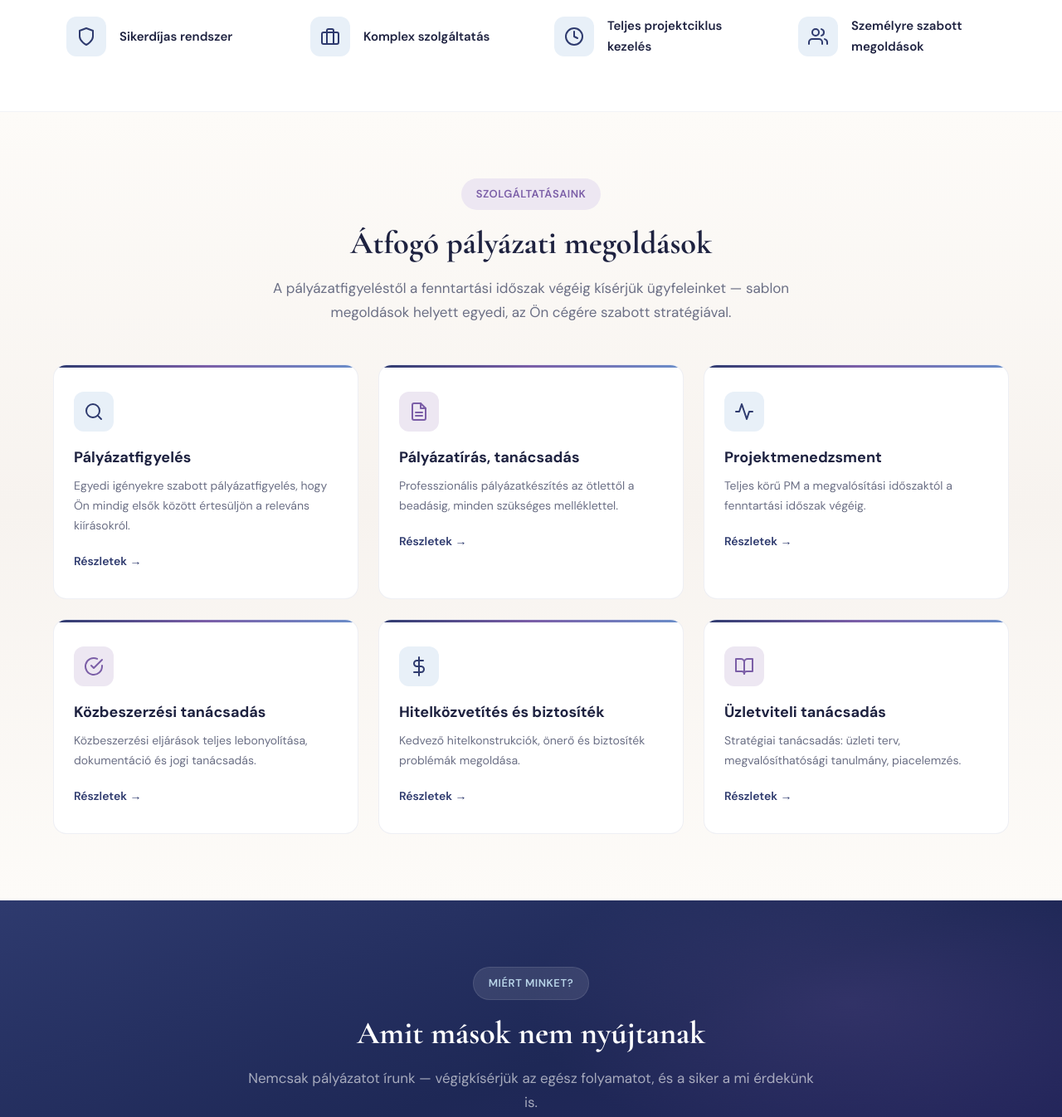
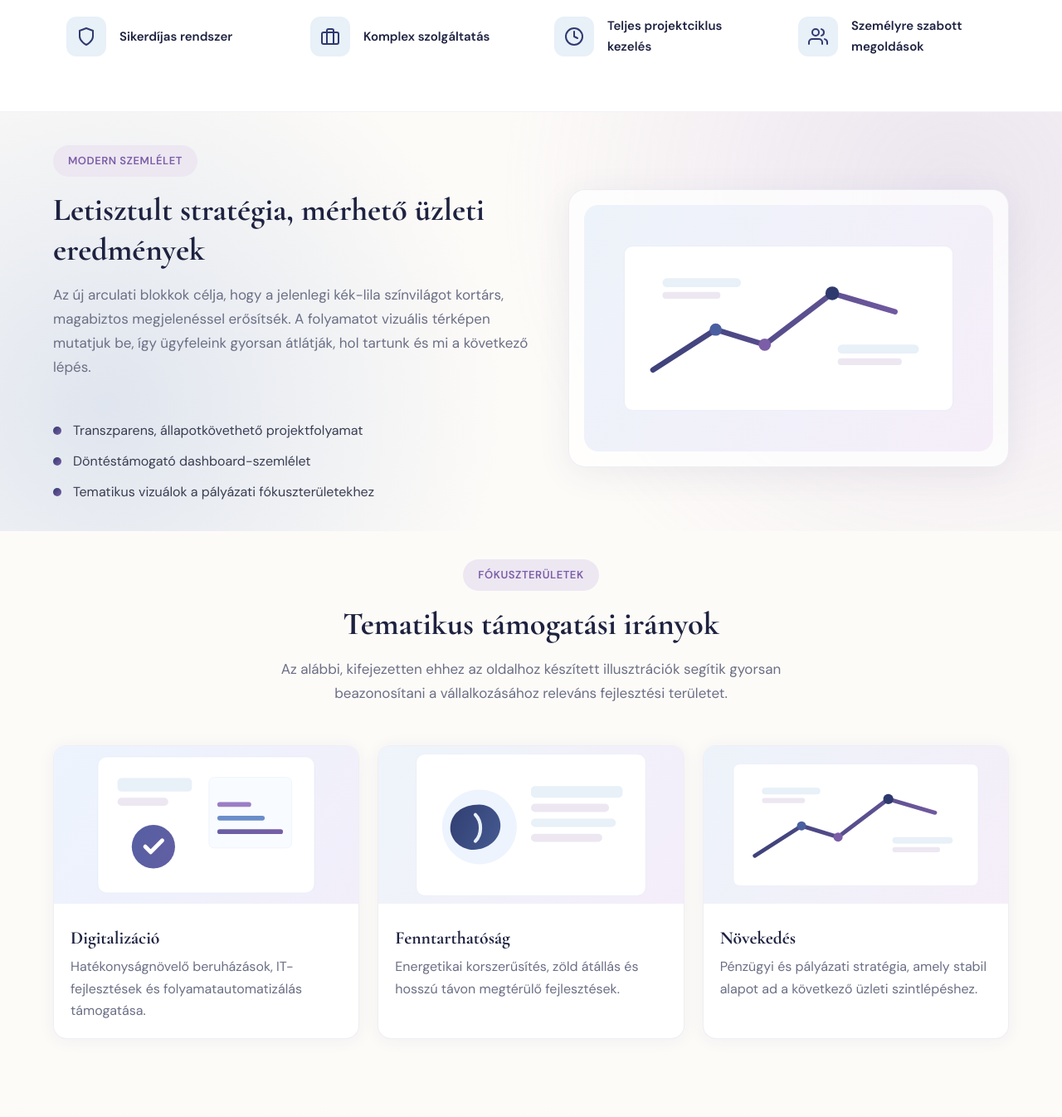
Before and after one commit to zalan002/Kreativo, a plain HTML site: page index.html in a window 1280 px wide. Shown: the part 987-2333 px from the top of the page at 83% size. Drawn offline with nearby package versions, Linux system fonts and the light colour scheme.

Commit message:
Redesign homepage with modern visual sections and thematic illustrations

```diff
--- a/index.html
+++ b/index.html
@@ -125,6 +125,60 @@ src="https://www.facebook.com/tr?id=3511173002462631&ev=PageView&noscript=1"
         </div>
         <span>Személyre szabott megoldások</span>
       </div>
+    </div>
+  </div>
+</section>
+
+
+<!-- 1.2/B MODERN VIZUÁL BLOKK -->
+<section class="modern-showcase">
+  <div class="container modern-showcase-grid">
+    <div class="modern-showcase-content">
+      <div class="section-label">Modern szemlélet</div>
+      <h2 class="section-title">Letisztult stratégia, mérhető üzleti eredmények</h2>
+      <p class="section-subtitle">Az új arculati blokkok célja, hogy a jelenlegi kék-lila színvilágot kortárs, magabiztos megjelenéssel erősítsék. A folyamatot vizuális térképen mutatjuk be, így ügyfeleink gyorsan átlátják, hol tartunk és mi a következő lépés.</p>
+      <ul class="showcase-list">
+        <li>Transzparens, állapotkövethető projektfolyamat</li>
+        <li>Döntéstámogató dashboard-szemlélet</li>
+        <li>Tematikus vizuálok a pályázati fókuszterületekhez</li>
+      </ul>
+    </div>
+    <div class="modern-showcase-visual">
+      <img src="img/illustration-growth.svg" alt="Modern pályázati stratégia vizuális ábrázolása">
+    </div>
+  </div>
+</section>
+
+<!-- 1.2/C TEMATIKUS KÉPES KÁRTYÁK -->
+<section class="visual-pillars">
+  <div class="container text-center">
+    <div class="section-label">Fókuszterületek</div>
+    <h2 class="section-title">Tematikus támogatási irányok</h2>
+    <p class="section-subtitle">Az alábbi, kifejezetten ehhez az oldalhoz készített illusztrációk segítik gyorsan beazonosítani a vállalkozásához releváns fejlesztési területet.</p>
+  </div>
+  <div class="container">
+    <div class="visual-pillars-grid">
+      <article class="visual-card">
+        <img src="img/illustration-digitalization.svg" alt="Digitalizáció és adatvezérelt működés illusztráció">
+        <div class="visual-card-content">
+          <h3>Digitalizáció</h3>
+          <p>Hatékonyságnövelő beruházások, IT-fejlesztések és folyamatautomatizálás támogatása.</p>
+        </div>
+      </article>
+      <article class="visual-card">
+        <img src="img/illustration-sustainability.svg" alt="Fenntarthatósági és energetikai fejlesztések illusztráció">
+        <div class="visual-card-content">
+          <h3>Fenntarthatóság</h3>
+          <p>Energetikai korszerűsítés, zöld átállás és hosszú távon megtérülő fejlesztések.</p>
+        </div>
+      </article>
+      <article class="visual-card">
+        <img src="img/illustration-growth.svg" alt="Növekedési és forrástervezési stratégia illusztráció">
+        <div class="visual-card-content">
+          <h3>Növekedés</h3>
+          <p>Pénzügyi és pályázati stratégia, amely stabil alapot ad a következő üzleti szintlépéshez.</p>
+        </div>
+      </article>
     </div>
   </div>
 </section>
--- a/styles.css
+++ b/styles.css
@@ -1462,6 +1462,100 @@ a.nav-cta-btn:hover {
   box-shadow: 0 8px 30px rgba(0, 0, 0, 0.2);
 }
 
+
+
+/* ── MODERN SHOWCASE ── */
+.modern-showcase {
+  padding: 40px 0 24px;
+  background: radial-gradient(circle at 90% 20%, rgba(155, 126, 197, 0.18), transparent 45%),
+              radial-gradient(circle at 10% 70%, rgba(106, 142, 201, 0.2), transparent 40%);
+}
+
+.modern-showcase-grid {
+  display: grid;
+  grid-template-columns: 1.1fr 1fr;
+  gap: 36px;
+  align-items: center;
+}
+
+.showcase-list li {
+  margin-bottom: 10px;
+  color: var(--text-body);
+  position: relative;
+  padding-left: 24px;
+}
+
+.showcase-list li::before {
+  content: '';
+  width: 10px;
+  height: 10px;
+  border-radius: 50%;
+  background: var(--gradient-primary);
+  position: absolute;
+  left: 0;
+  top: 9px;
+}
+
+.modern-showcase-visual {
+  background: rgba(255, 255, 255, 0.75);
+  border: 1px solid rgba(46, 58, 110, 0.08);
+  border-radius: var(--radius-xl);
+  box-shadow: var(--shadow-card);
+  padding: 18px;
+}
+
+.modern-showcase-visual img {
+  width: 100%;
+  display: block;
+  border-radius: calc(var(--radius-xl) - 6px);
+}
+
+/* ── VISUAL PILLARS ── */
+.visual-pillars {
+  padding: 34px 0 80px;
+}
+
+.visual-pillars-grid {
+  display: grid;
+  grid-template-columns: repeat(3, minmax(0, 1fr));
+  gap: 22px;
+}
+
+.visual-card {
+  background: #fff;
+  border-radius: var(--radius-lg);
+  overflow: hidden;
+  border: 1px solid rgba(46, 58, 110, 0.08);
+  box-shadow: var(--shadow-soft);
+  transition: transform 0.25s ease, box-shadow 0.25s ease;
+}
+
+.visual-card:hover {
+  transform: translateY(-4px);
+  box-shadow: var(--shadow-card);
+}
+
+.visual-card img {
+  width: 100%;
+  height: 190px;
+  object-fit: cover;
+  background: linear-gradient(135deg, #eef3fb, #f4eef8);
+}
+
+.visual-card-content {
+  padding: 20px;
+}
+
+.visual-card-content h3 {
+  margin-bottom: 8px;
+  font-size: 1.35rem;
+}
+
+.visual-card-content p {
+  color: var(--text-muted);
+  line-height: 1.65;
+}
+
 /* ── RESPONSIVE ── */
 @media (max-width: 992px) {
   .footer-grid { grid-template-columns: 1fr 1fr; gap: 40px; }
@@ -1482,6 +1576,8 @@ a.nav-cta-btn:hover {
   .proof-grid { grid-template-columns: repeat(2, 1fr); }
   .industry-grid { grid-template-columns: repeat(2, 1fr); }
   .trust-grid { grid-template-columns: repeat(2, 1fr); }
+  .modern-showcase-grid { grid-template-columns: 1fr; }
+  .visual-pillars-grid { grid-template-columns: repeat(2, 1fr); }
 }
 
 @media (max-width: 768px) {
@@ -1529,6 +1625,7 @@ a.nav-cta-btn:hover {
   .proof-grid { grid-template-columns: repeat(2, 1fr); }
   .partner-grid { grid-template-columns: 1fr 1fr; }
   .industry-grid { grid-template-columns: 1fr; }
+  .visual-pillars-grid { grid-template-columns: 1fr; }
 
 }
 
```
Also changed, not shown: img/illustration-digitalization.svg (added), img/illustration-growth.svg (added), img/illustration-sustainability.svg (added).
